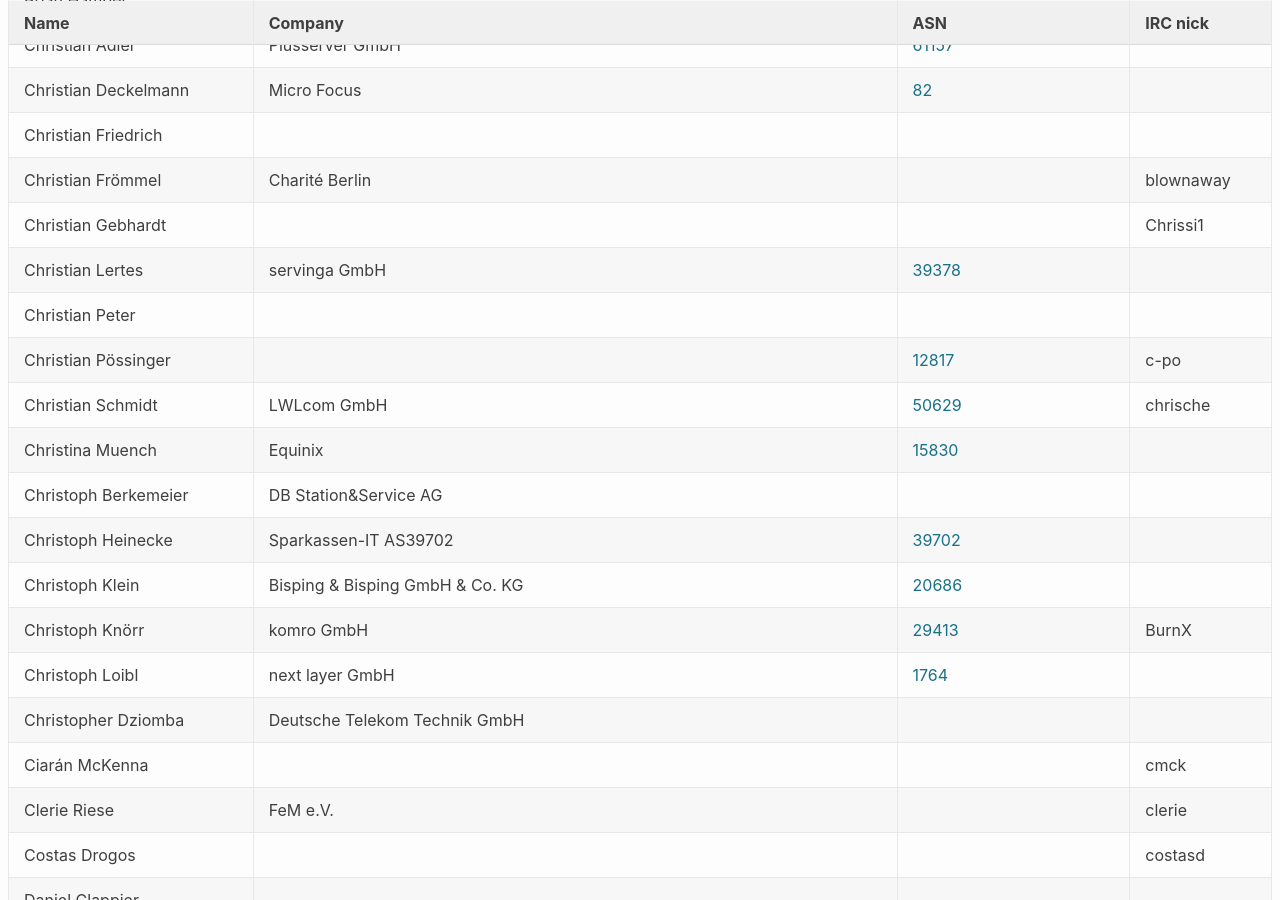
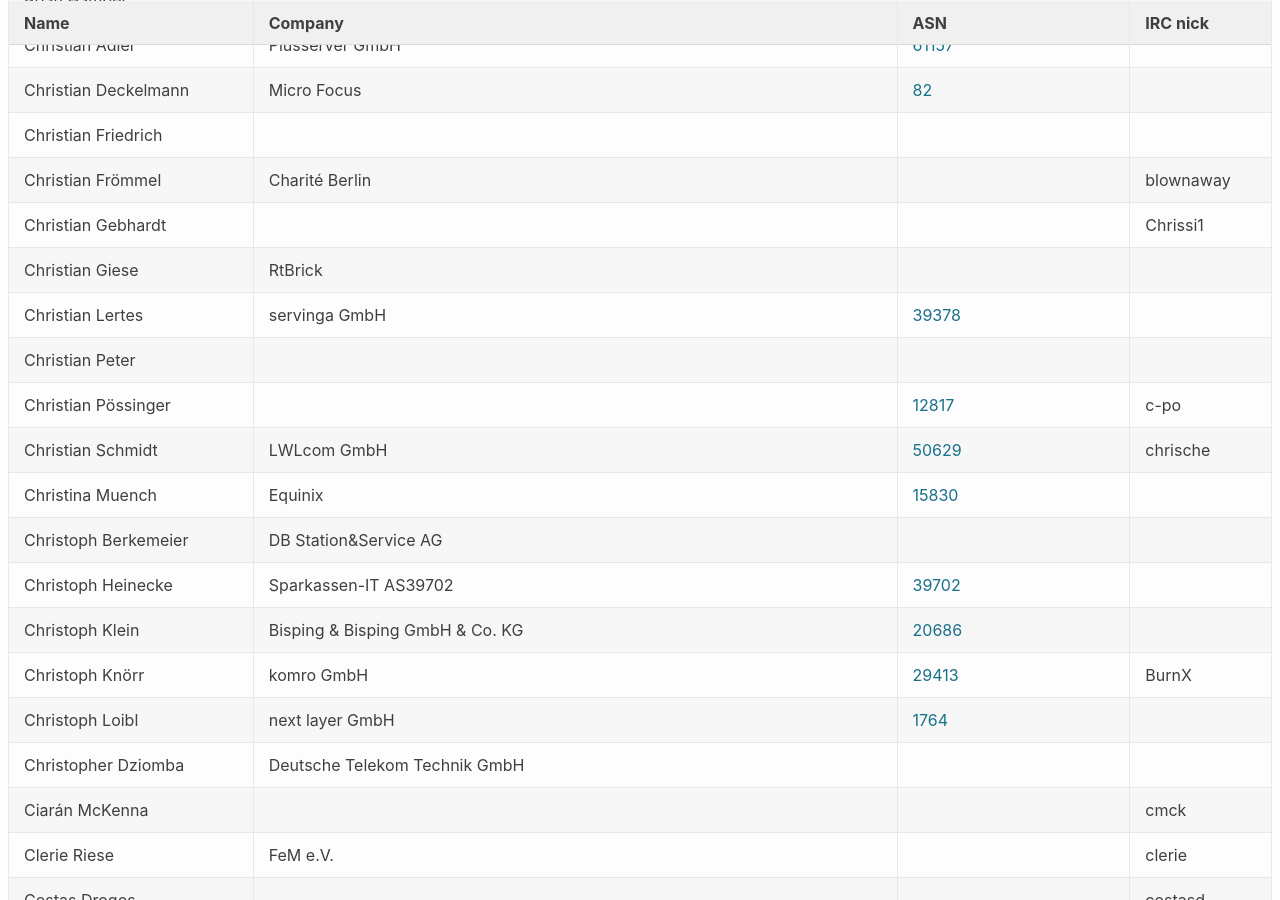
Before and after one commit to denog/pretix-attendeelist, a Jekyll site: the page built from denog13/index.markdown, in a window 1280 px wide and 900 px high, scrolled down 1291 px. Built offline with Jekyll 4.4.1, drawn with Linux system fonts in a browser that asks for light colours.

Commit message:
Latest data: Thu Oct 14 18:34:13 UTC 2021

```diff
--- a/_data/attendees_denog13.json
+++ b/_data/attendees_denog13.json
@@ -195,6 +195,12 @@
     "name": "Christian Gebhardt",
     "company": null,
     "irc": "Chrissi1",
+    "asn": null
+  },
+  {
+    "name": "Christian Giese",
+    "company": "RtBrick",
+    "irc": null,
     "asn": null
   },
   {
```
